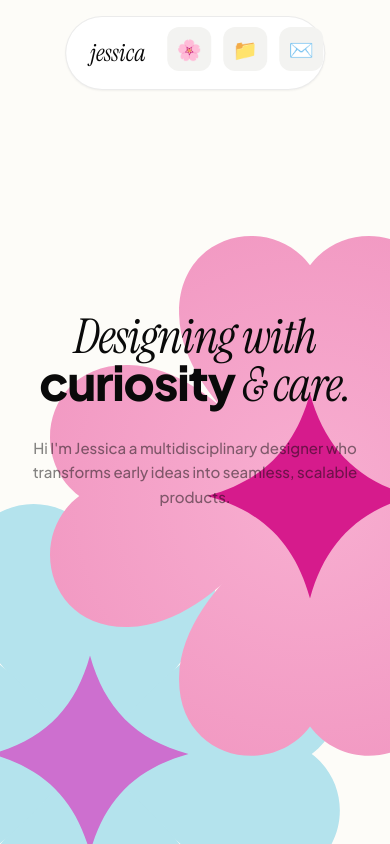
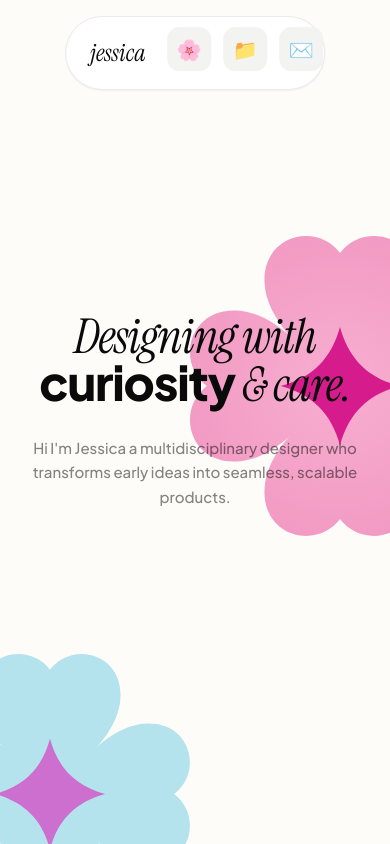
Before and after one commit to jesckaw/jesckaw.design, a Next.js app: page / in a window 390 px wide. Built offline with nearby package versions, Linux system fonts and the light colour scheme.

Commit message:
Scale down decorative flowers on mobile to prevent text overlap
https://claude.ai/code/session_01Gosy5aYwLv6JP4jUphjV7L

```diff
--- a/components/sections/Home.tsx
+++ b/components/sections/Home.tsx
@@ -8,18 +8,18 @@ export default function Home() {
     <div className="relative w-full h-full overflow-hidden">
       {/* Blue flower — bottom left */}
       <div
-        className="absolute z-0 pointer-events-none select-none"
-        style={{ bottom: -160, left: -160 }}
+        className="absolute z-0 pointer-events-none select-none w-[280px] h-[280px] sm:w-[500px] sm:h-[500px]"
+        style={{ bottom: -90, left: -90 }}
       >
-        <Image src="/blue-flw.svg" alt="" width={500} height={500} />
+        <Image src="/blue-flw.svg" alt="" fill />
       </div>
 
       {/* Pink flower — right side */}
       <div
-        className="absolute z-0 pointer-events-none select-none"
-        style={{ right: -180, top: '28%' }}
+        className="absolute z-0 pointer-events-none select-none w-[300px] h-[300px] sm:w-[520px] sm:h-[520px]"
+        style={{ right: -100, top: '28%' }}
       >
-        <Image src="/pink-flw.svg" alt="" width={520} height={520} />
+        <Image src="/pink-flw.svg" alt="" fill />
       </div>
 
       {/* Center content */}
```
